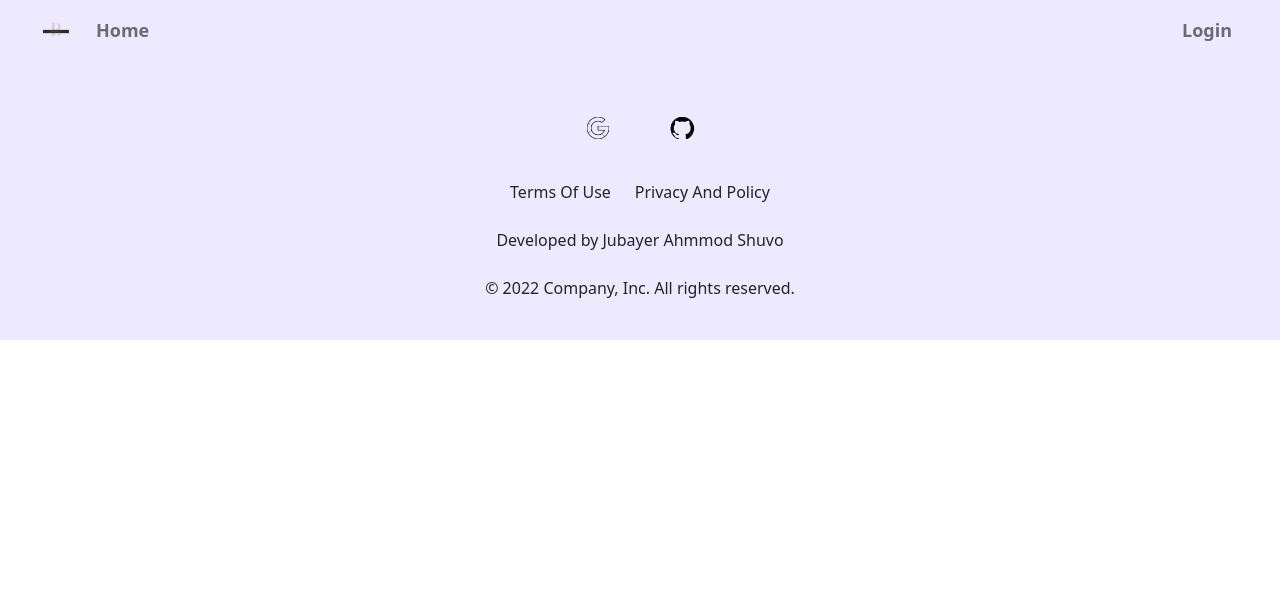
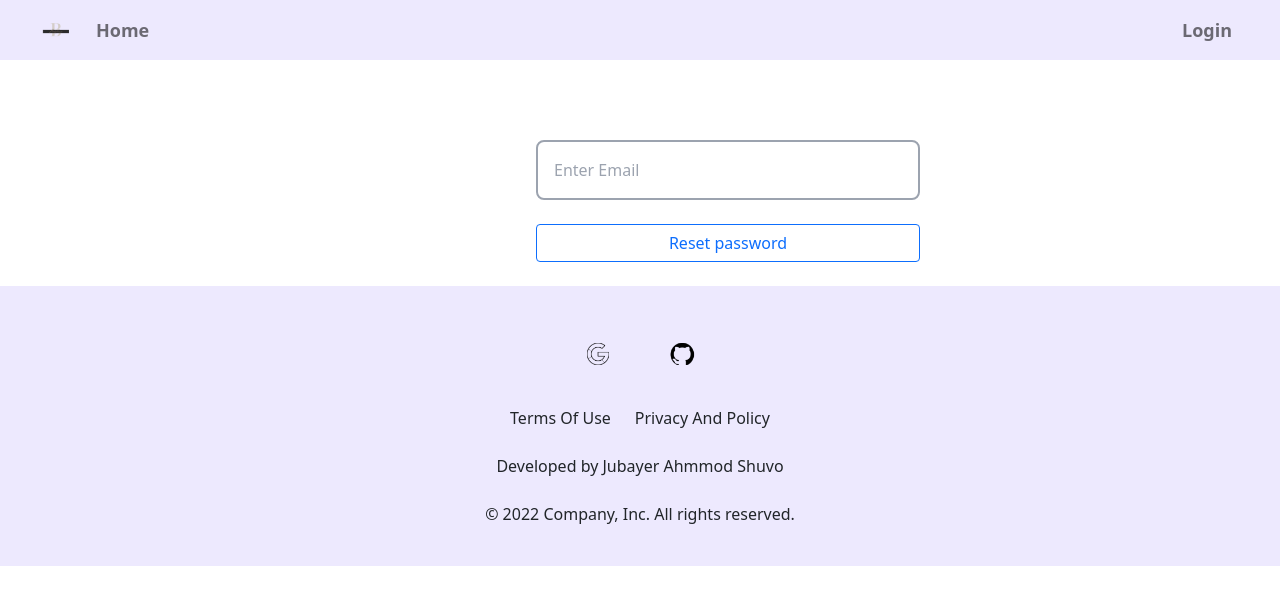
Before and after one commit to JubayerAhmmodShuvo/BookHouse-Client, a React (Create React App) app: page /forgotpass in a window 1280 px wide. Shown: the top 604 px of the page. Built offline with nearby package versions, Linux system fonts and the light colour scheme; no server answers.

Commit message:
forgot pass page added

```diff
--- a/src/App.js
+++ b/src/App.js
@@ -6,6 +6,7 @@ import { Route, Routes } from "react-router-dom";
 import SignUp from './components/Pages/SignUp/SignUp';
 import Login from './components/Pages/Login/Login';
 import Footer from './components/Pages/Footer/Footer';
+import ForgotPass from './components/Pages/ForgotPass/ForgotPass';
 
 
 
@@ -21,7 +22,8 @@ function App() {
         <Route path="/" element={<Home />} />
         <Route path="/home" element={<Home />} />
         <Route path="/login" element={<Login></Login>} />
-        <Route path="/signup" element={<SignUp />}/>
+        <Route path="/signup" element={<SignUp />} />
+        <Route path="/forgotpass" element={<ForgotPass/>} />
       </Routes>
 
       <Footer />
--- /dev/null
+++ b/src/components/Pages/ForgotPass/ForgotPass.js
@@ -0,0 +1,46 @@
+import React, { useEffect, useState } from 'react';
+import { useSendPasswordResetEmail } from 'react-firebase-hooks/auth';
+import auth from '../../../Firebase.init';
+import { ToastContainer, toast } from "react-toastify";
+
+
+const ForgotPass = () => {
+  const [email, setEmail] = useState("");
+  const [sendPasswordResetEmail, sending, error] =
+    useSendPasswordResetEmail(auth);
+  useEffect(() => {
+    if (sending && email) {
+      toast("Sending...");
+    }
+  }, [sending, email]);
+  useEffect(() => {
+    if (error) {
+      toast("Enter an Email address");
+    }
+  }, [error]);
+
+  return (
+    <div className="mx-auto w-52 mt-20 " >
+      <input
+        className=" w-96 p-3  border-2 border-gray-400 rounded-lg focus:outline-none focus:border-red-500"
+        type="email"
+        value={email}
+        onChange={(e) => setEmail(e.target.value)}
+        placeholder="Enter Email"
+      />
+      <br />
+      <ToastContainer />
+      <button
+        className="btn btn-outline-primary my-4 w-96 "
+        onClick={async () => {
+          await sendPasswordResetEmail(email);
+          setEmail(" ");
+        }}
+      >
+        Reset password
+      </button>
+    </div>
+  );
+};
+
+export default ForgotPass;
```
